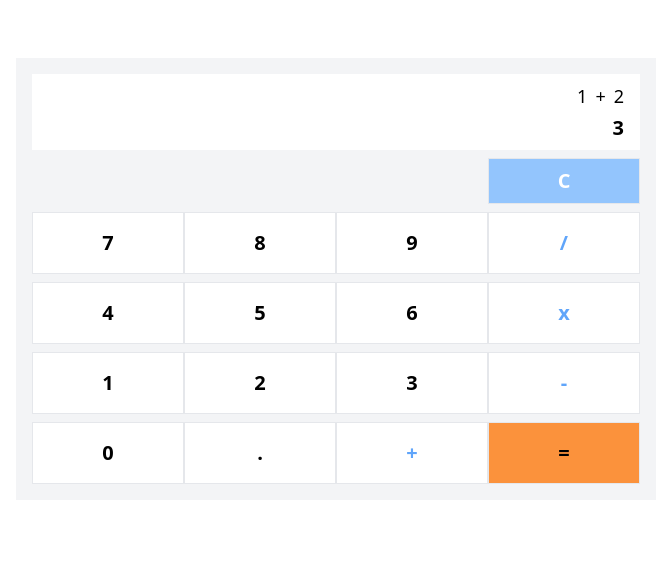
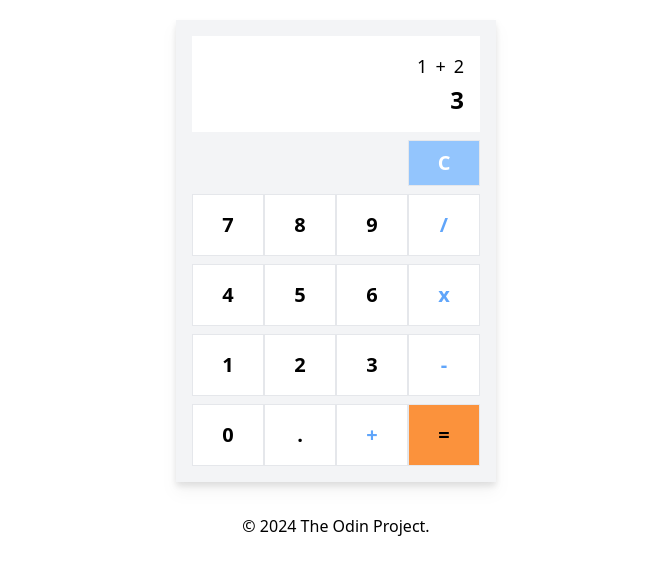
Before and after one commit to danieltsega/Calculator, a plain HTML site: page index.html in a window 1280 px wide. Shown: the part 121-696 px from the top of the page, without its empty margins (304-975 px from the left). Drawn offline with nearby package versions, Linux system fonts and the light colour scheme.

Commit message:
fea: add classes to the buttons and create a footer

```diff
--- a/index.html
+++ b/index.html
@@ -6,13 +6,13 @@
     <title>Calculator</title>
     <script src="https://cdn.tailwindcss.com"></script>
   </head>
-  <body class="flex items-center justify-center h-lvh">
+  <body class="flex flex-col items-center justify-center h-lvh">
     <div
-      class="w-1/2 mx-auto p-4 flex flex-col items-center justify-center bg-gray-100"
+      class="md:w-1/4 w-1/2 mx-auto p-4 flex flex-col items-center justify-center bg-gray-100 drop-shadow-lg"
     >
       <!-- Display Div -->
       <div
-        class="w-full bg-white px-4 py-2 flex flex-col items-end text-lg font-medium"
+        class="w-full bg-white px-4 py-4 flex flex-col items-end text-lg font-medium"
       >
         <!-- Input Div -->
         <div class="w-full flex justify-end gap-2 mb-1">
@@ -26,7 +26,7 @@
           <div>2</div>
         </div>
         <!-- Output Div -->
-        <div class="font-bold text-xl">3</div>
+        <div class="font-bold text-2xl">3</div>
       </div>
 
       <!-- Buttons Div -->
@@ -44,22 +44,22 @@
           <div
             class="w-1/4 bg-white p-4 text-center text-xl font-bold border hover:bg-gray-50 cursor-pointer"
           >
-            <button>7</button>
+            <button class="btn">7</button>
           </div>
           <div
             class="w-1/4 bg-white p-4 text-center text-xl font-bold border hover:bg-gray-50 cursor-pointer"
           >
-            <button>8</button>
+            <button class="btn">8</button>
           </div>
           <div
             class="w-1/4 bg-white p-4 text-center text-xl font-bold border hover:bg-gray-50 cursor-pointer"
           >
-            <button>9</button>
+            <button class="btn">9</button>
           </div>
           <div
             class="w-1/4 bg-white p-4 text-center text-xl font-bold border hover:bg-gray-50 cursor-pointer text-blue-400"
           >
-            <button>/</button>
+            <button class="btn">/</button>
           </div>
         </div>
 
@@ -68,22 +68,22 @@
           <div
             class="w-1/4 bg-white p-4 text-center text-xl font-bold border hover:bg-gray-50 cursor-pointer"
           >
-            <button>4</button>
+            <button class="btn">4</button>
           </div>
           <div
             class="w-1/4 bg-white p-4 text-center text-xl font-bold border hover:bg-gray-50 cursor-pointer"
           >
-            <button>5</button>
+            <button class="btn">5</button>
           </div>
           <div
             class="w-1/4 bg-white p-4 text-center text-xl font-bold border hover:bg-gray-50 cursor-pointer"
           >
-            <button>6</button>
+            <button class="btn">6</button>
           </div>
           <div
             class="w-1/4 bg-white p-4 text-center text-xl font-bold border hover:bg-gray-50 cursor-pointer text-blue-400"
           >
-            <button>x</button>
+            <button class="btn">x</button>
           </div>
         </div>
 
@@ -92,22 +92,22 @@
           <div
             class="w-1/4 bg-white p-4 text-center text-xl font-bold border hover:bg-gray-50 cursor-pointer"
           >
-            <button>1</button>
+            <button class="btn">1</button>
           </div>
           <div
             class="w-1/4 bg-white p-4 text-center text-xl font-bold border hover:bg-gray-50 cursor-pointer"
           >
-            <button>2</button>
+            <button class="btn">2</button>
           </div>
           <div
             class="w-1/4 bg-white p-4 text-center text-xl font-bold border hover:bg-gray-50 cursor-pointer"
           >
-            <button>3</button>
+            <button class="btn">3</button>
           </div>
           <div
             class="w-1/4 bg-white p-4 text-center text-xl font-bold border hover:bg-gray-50 cursor-pointer text-blue-400"
           >
-            <button>-</button>
+            <button class="btn">-</button>
           </div>
         </div>
 
@@ -116,17 +116,17 @@
           <div
             class="w-1/4 bg-white p-4 text-center text-xl font-bold border hover:bg-gray-50 cursor-pointer"
           >
-            <button>0</button>
+            <button class="btn">0</button>
           </div>
           <div
             class="w-1/4 bg-white p-4 text-center text-xl font-bold border hover:bg-gray-50 cursor-pointer"
           >
-            <button>.</button>
+            <button class="btn">.</button>
           </div>
           <div
             class="w-1/4 bg-white p-4 text-center text-xl font-bold border hover:bg-gray-50 cursor-pointer text-blue-400"
           >
-            <button>+</button>
+            <button class="btn">+</button>
           </div>
           <div
             class="w-1/4 bg-orange-400 p-4 text-center text-xl font-bold border hover:bg-orange-500 cursor-pointer"
@@ -136,6 +136,7 @@
         </div>
       </div>
     </div>
+    <footer class="mt-8">&copy; 2024 The Odin Project.</footer>
     <script src="scripts.js"></script>
   </body>
 </html>
```
